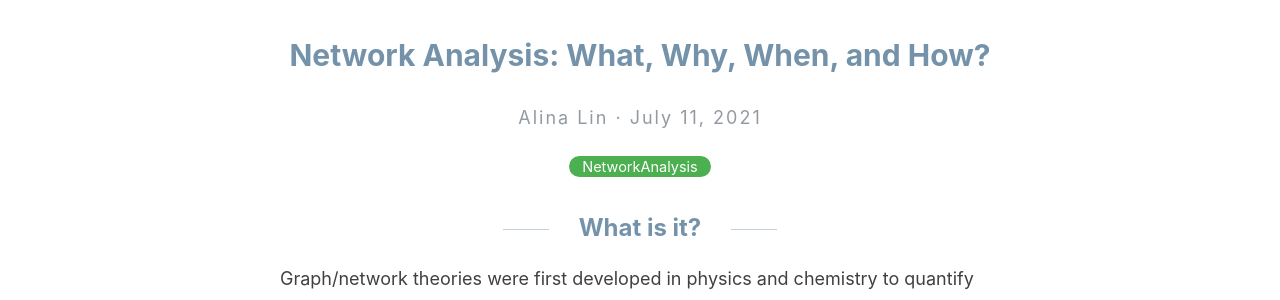
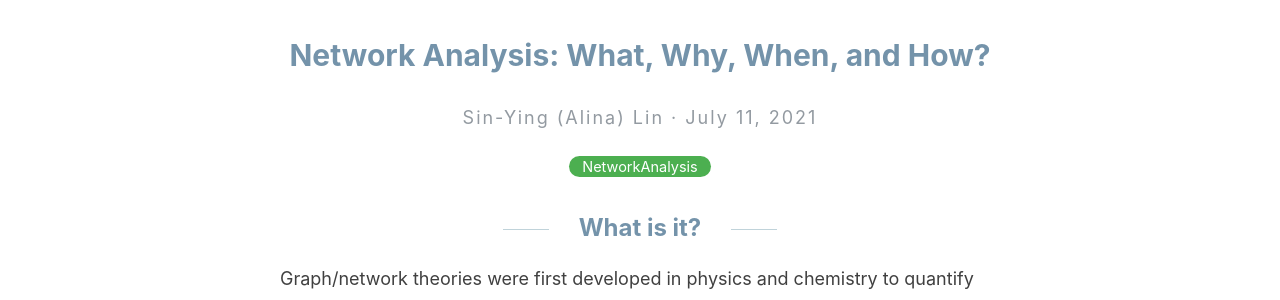
Before and after one commit to sin-ying-lin/sin-ying-lin.github.io, a Jekyll site: the page built from _posts/2021-07-11-NetworkAnalysis.md, in a window 1280 px wide. Shown: the part 273-573 px from the top of the page. Built offline with Jekyll 4.4.1, drawn with Linux system fonts in a browser that asks for light colours.

Commit message:
Update _config.yml

```diff
--- a/_config.yml
+++ b/_config.yml
@@ -6,7 +6,7 @@
 name: "On Being Human: Data Science in Mental/Behavioral Healthcare"
 
 # Name of the author
-author: Alina Lin
+author: Sin-Ying (Alina) Lin
 
 # Short bio or description (displayed in the header)
 description:
```
